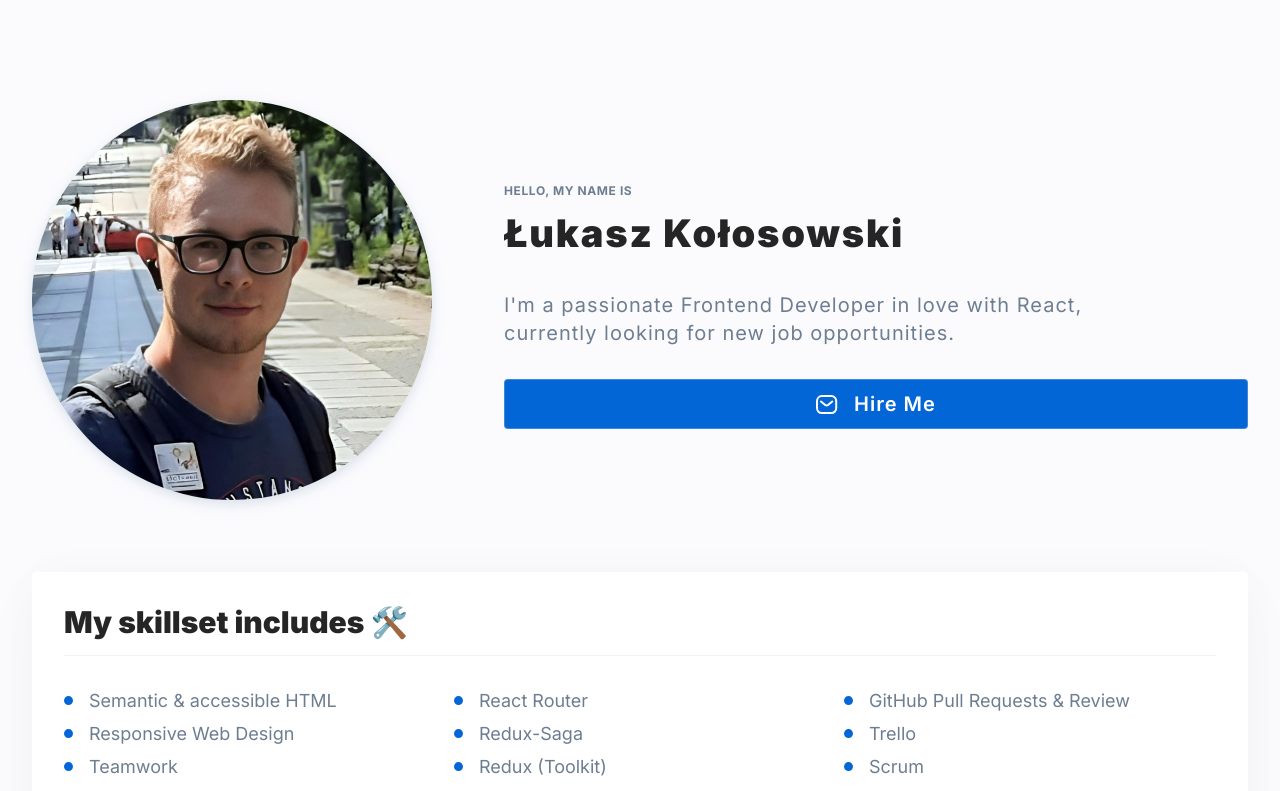
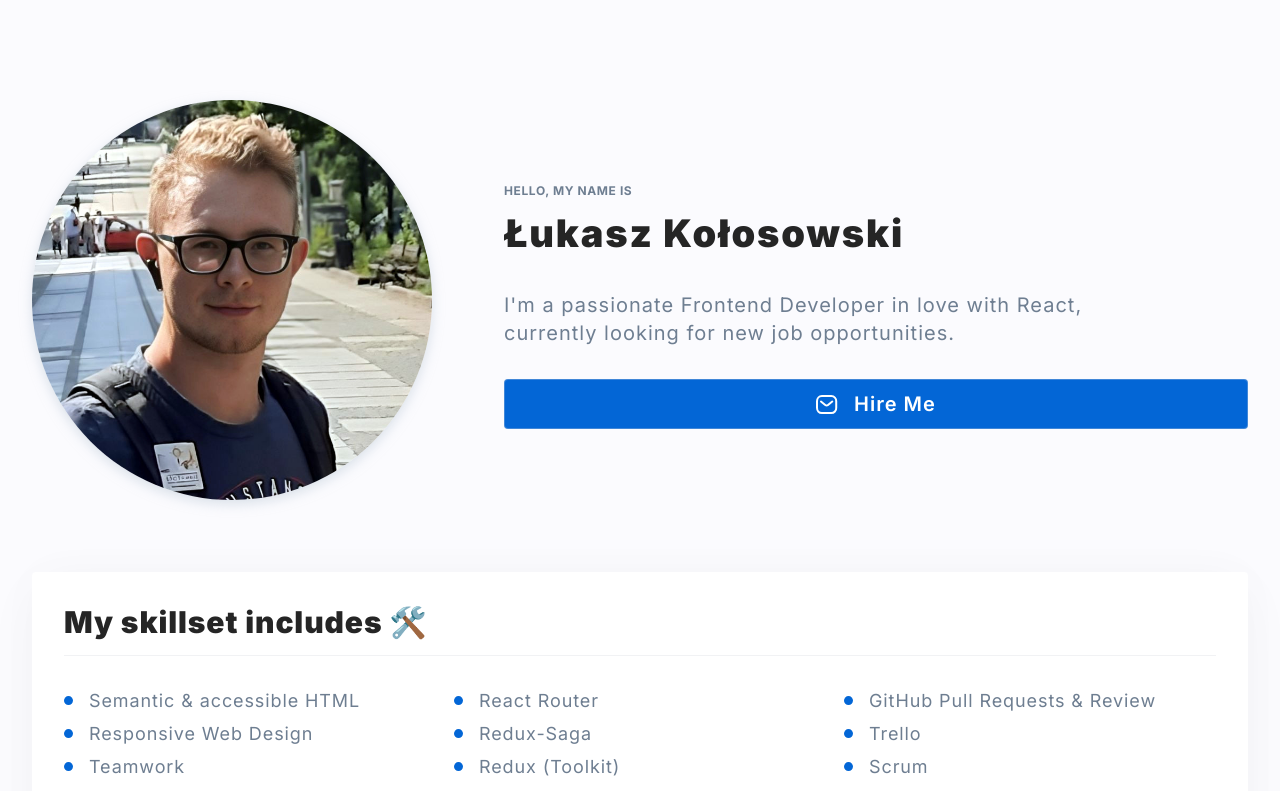
Before and after one commit to lkkolosowski/personal-homepage, a React (Create React App) app: page / in a window 1280 px wide. Shown: the top 791 px of the page. Built offline with nearby package versions, Linux system fonts and the light colour scheme.

Commit message:
add letter-spacing in GlobalStyle

```diff
--- a/src/GlobalStyle.js
+++ b/src/GlobalStyle.js
@@ -16,6 +16,7 @@ export const GlobalStyle = createGlobalStyle`
     color: ${({ theme }) => theme.color.mineShaft};
     background-color: ${({ theme }) => theme.color.whiteLilac};
     font-size: ${({ theme }) => theme.size.medium}px;
+    letter-spacing: 0.05em;
     user-select: none;
 
     @media (max-width: ${({ theme }) => theme.breakpoint.medium}px) {
```
